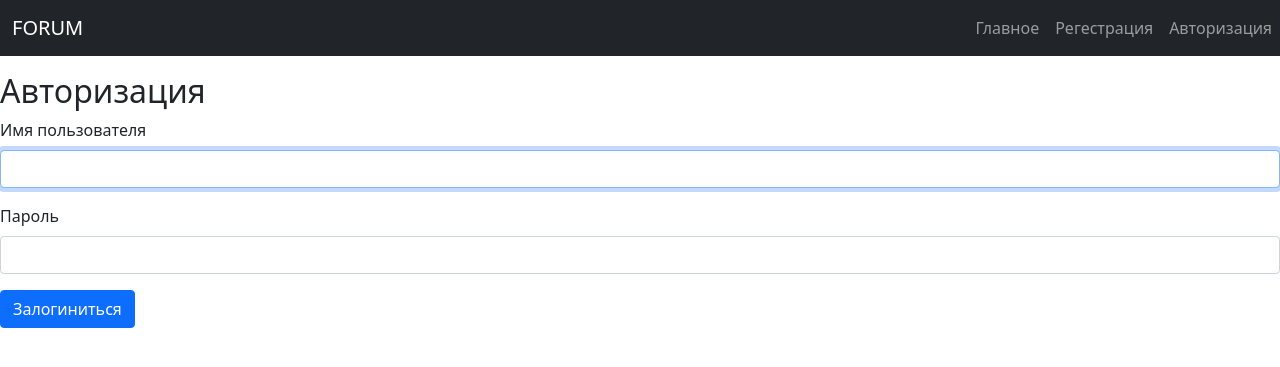
After one commit to dankeka/djangoTestForum, a Django app: page /login/ in a window 1280 px wide. The commit adds this page. Shown: the top 367 px of the page. Run offline with Django 3.2, Linux system fonts and the light colour scheme.

Commit message:
Создал регистрацию и авторизацию

```diff
--- a/main/forms.py
+++ b/main/forms.py
@@ -1,6 +1,9 @@
 from django import forms
-from django.contrib.auth.forms import UserCreationForm
+from django.contrib.auth.forms import UserCreationForm, AuthenticationForm
+from django.contrib.auth.models import User
+from . import models
 
+"""
 class RegisterUserForm(UserCreationForm):
   email = forms.EmailField(required=True)
   forms.TextInput(attrs={'class': 'form-label'})
@@ -11,3 +14,28 @@ class RegisterUserForm(UserCreationForm):
     for fieldname in ['username', 'email', 'password1', 'password2']:
       self.fields[fieldname].help_text = None
       self.fields[fieldname].widget.attrs.update({'class': 'form-control'})
+"""
+
+class RegisterUserForm(UserCreationForm):
+  email = forms.EmailField(max_length=50)
+
+  def __init__(self, *args, **kwargs):
+    super(RegisterUserForm, self).__init__(*args, **kwargs)
+
+    for fieldname in ('username', 'email', 'password1', 'password2'):
+      self.fields[fieldname].help_text = None
+      self.fields[fieldname].widget.attrs.update({'class': 'form-control'})
+  class Meta:
+    model = User
+    fields = ('username', 'email', 'password1', 'password2')
+
+class LoginForm(AuthenticationForm):
+  def __init__(self, *args, **kwargs):
+    super(LoginForm, self).__init__(*args, **kwargs)
+
+    for fieldname in ('username', 'password'):
+      self.fields[fieldname].help_text = None
+      self.fields[fieldname].widget.attrs.update({'class': 'form-control'})
+  class Meta:
+    model = User
+    fields = ('username', 'password')
--- a/main/templates/base.html
+++ b/main/templates/base.html
@@ -18,7 +18,7 @@
           <ul class="navbar-nav me-auto mb-2 mb-lg-0">
             <li class="nav-item"><a class="nav-link" href="/">Главное</a></li>
             <li class="nav-item"><a class="nav-link" href="{% url 'register' %}">Регестрация</a></li>
-            <li class="nav-item"><a class="nav-link" href="/">Авторизация</a></li>
+            <li class="nav-item"><a class="nav-link" href="{% url 'login' %}">Авторизация</a></li>
           </ul>
         </div>
       </header>
--- /dev/null
+++ b/main/templates/login.html
@@ -0,0 +1,16 @@
+
+{% extends 'base.html' %}
+{% block title %}Авторизация{% endblock title %}
+{% block main %}
+<section class="login">
+  <div>
+    <form action="/login/" method="post">
+      <h2>Авторизация </h2>{% csrf_token %}
+      {% for field in form %}
+      <div class="mb-3">
+        <label class="form-label" for="{{ field.auto_id }}">{{ field.label }}</label>{{ field }}
+      </div>{% endfor %}
+      <button class="btn btn-primary" type="submit">Залогиниться</button>
+    </form>
+  </div>
+</section>{% endblock main %}
--- a/main/templates/register.html
+++ b/main/templates/register.html
@@ -4,7 +4,11 @@
 {% block main %}
 <section class="register container-fluid">
   <div class="container-fluid">
-    <form class="register mx-auto">
+    <form class="register mx-auto" method="POST" action="{% url 'register' %}">
+      <h2>Регестрация</h2>{% if form.errors %}
+      <div class="mb-3">
+        <p class="text-danger">произошла ошибка</p>
+      </div>{% endif %}
       {% csrf_token %}
       {% for field in form %}
       <div class="mb-3">
--- a/main/urls.py
+++ b/main/urls.py
@@ -4,5 +4,6 @@ from . import views
 
 urlpatterns = [
   path('', views.index, name='index'),
-  path('register/', views.register, name='register'),
+  path('register/', views.RegisterForm.as_view(), name='register'),
+  path('login/', views.LoginForm.as_view(), name='login'),
 ]
--- a/main/views.py
+++ b/main/views.py
@@ -1,12 +1,32 @@
 from django.shortcuts import render
+from django.contrib.auth import login
+from django.contrib.auth.forms import AuthenticationForm
+from django.views.generic.edit import FormView
+from django.http import HttpResponseRedirect, Http404
 from . import forms
 
-async def index(request):
+
+def index(request):
   return render(request, "index.html", None)
 
-async def register(request):
-  if request.method == "GET":
-    form = forms.RegisterUserForm()
-    return render(request, "register.html", {"form": form})
-  else:
-    pass
+
+class RegisterForm(FormView):
+  form_class = forms.RegisterUserForm
+  success_url = '/register/'
+  template_name = 'register.html'
+
+  def form_valid(self, form):
+    form.save()
+
+    return super().form_valid(form)
+
+class LoginForm(FormView):
+  form_class = forms.LoginForm
+  success_url = '/login/'
+  template_name = 'login.html'
+
+  def form_valid(self, form):
+    self.user = form.get_user()
+    login(self.request, self.user)
+
+    return super().form_valid(form)
```
Also changed, not shown: main/migrations/0001_initial.py (added), main/migrations/0002_auto_20210404_1011.py (added), 3 other files.
